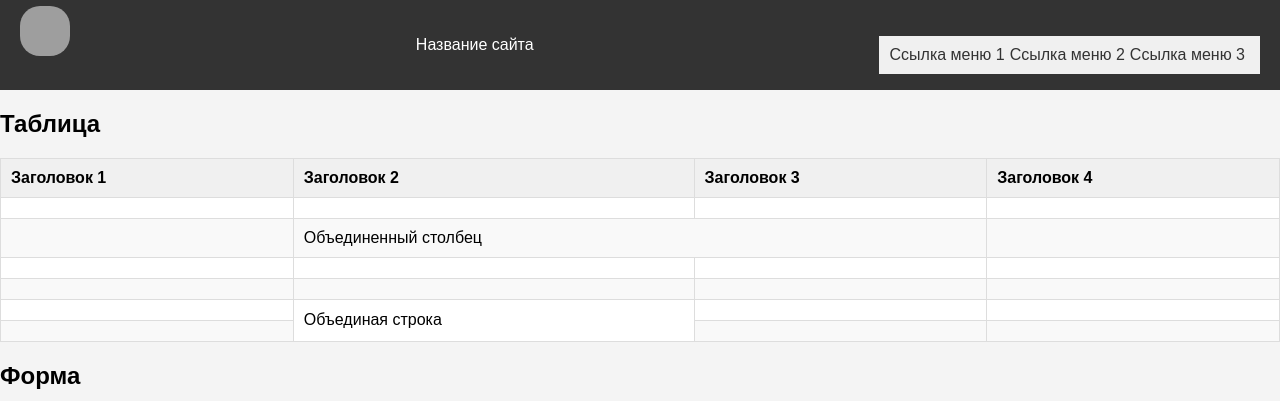
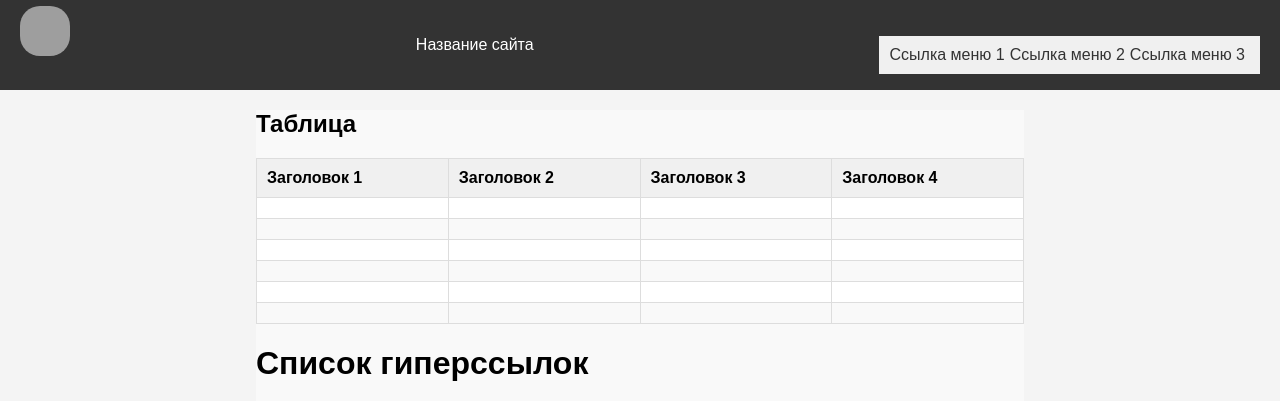
Before and after one commit to s0188100student202421/s0188100.github.io, a plain HTML site: page ThirdTask/index.html in a window 1280 px wide. Shown: the top 401 px of the page. Drawn offline with Linux system fonts and the light colour scheme; grey boxes are pictures that could not be loaded.

Commit message:
Update index.html

```diff
--- a/ThirdTask/index.html
+++ b/ThirdTask/index.html
@@ -10,6 +10,7 @@
   <header id="header">
     <div class="content">
           <img id="logo" src="https://i.pinimg.com/736x/ba/09/9d/ba099dee6b946b78d082de0822c6b610.jpg" alt="Логотип сайта">
+	  <div class="flex">
             <nav class="nav-right">
               <ul>
                 <li><a href="https://ru.wikipedia.org/wiki/1_(%D1%87%D0%B8%D1%81%D0%BB%D0%BE)">Ссылка меню 1</a></li>
@@ -17,11 +18,13 @@
                 <li><a href="https://ru.wikipedia.org/wiki/3_(%D1%87%D0%B8%D1%81%D0%BB%D0%BE)">Ссылка меню 3</a></li>
               </ul>
             </nav>
+	    </div>
             <div class="syte">
                 <p> Название сайта </p>
             </div>
         </div>
     </header>
+<main id = "main">
     <h2>Таблица</h2>
 
           <table id="empty-table">
@@ -42,7 +45,8 @@
               </tr>
               <tr>
                 <td></td>
-            <td colspan = "2">Объединенный столбец</td>
+                <td></td>
+                <td></td>
                 <td></td>
               </tr>
               <tr>
@@ -59,7 +63,7 @@
               </tr>
               <tr>
                 <td></td>
-            <td rowspan = "2">Объединая строка</td>
+                <td></td>
                 <td></td>
                 <td></td>
               </tr>
@@ -67,11 +71,10 @@
                 <td></td>
                 <td></td>
                 <td></td>
-
+                <td></td>
               </tr>
             </tbody>
           </table>
-      <h2>Форма</h2>
 
       <h1>Список гиперссылок</h1>
 
@@ -148,7 +151,7 @@
         <label for="female">Женский</label><br><br>
 
         <label for="languages">Любимый язык программирования:</label><br>
-    <select id="languages" name="languages[]" multiple>
+        <select id="languages" name="languages" multiple>
           <option value="Pascal">Pascal</option>
           <option value="C">C</option>
           <option value="C++">C++</option>
@@ -170,9 +173,10 @@
 
         <input type="submit" value="Сохранить">
       </form>
+</main>
 <footer>
     <div class="container">
-      <p>s&copy; s0188100 Масляева Юлия</p>
+       <p> &copy; s0188100 Масляева Юлия</p>
      </div>
  </footer>
 
```
Lines whose indentation alone changed are shown as unchanged.
